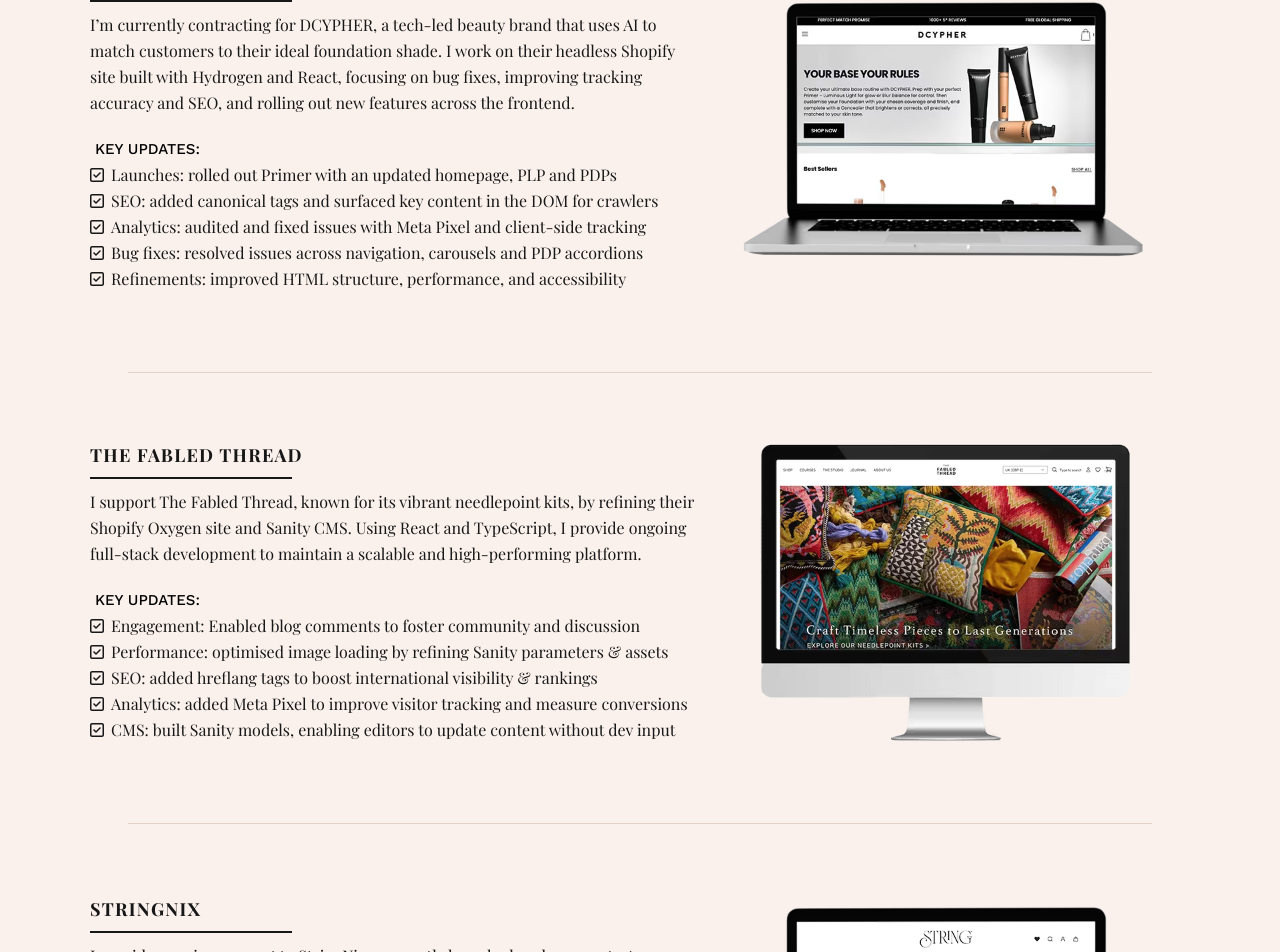
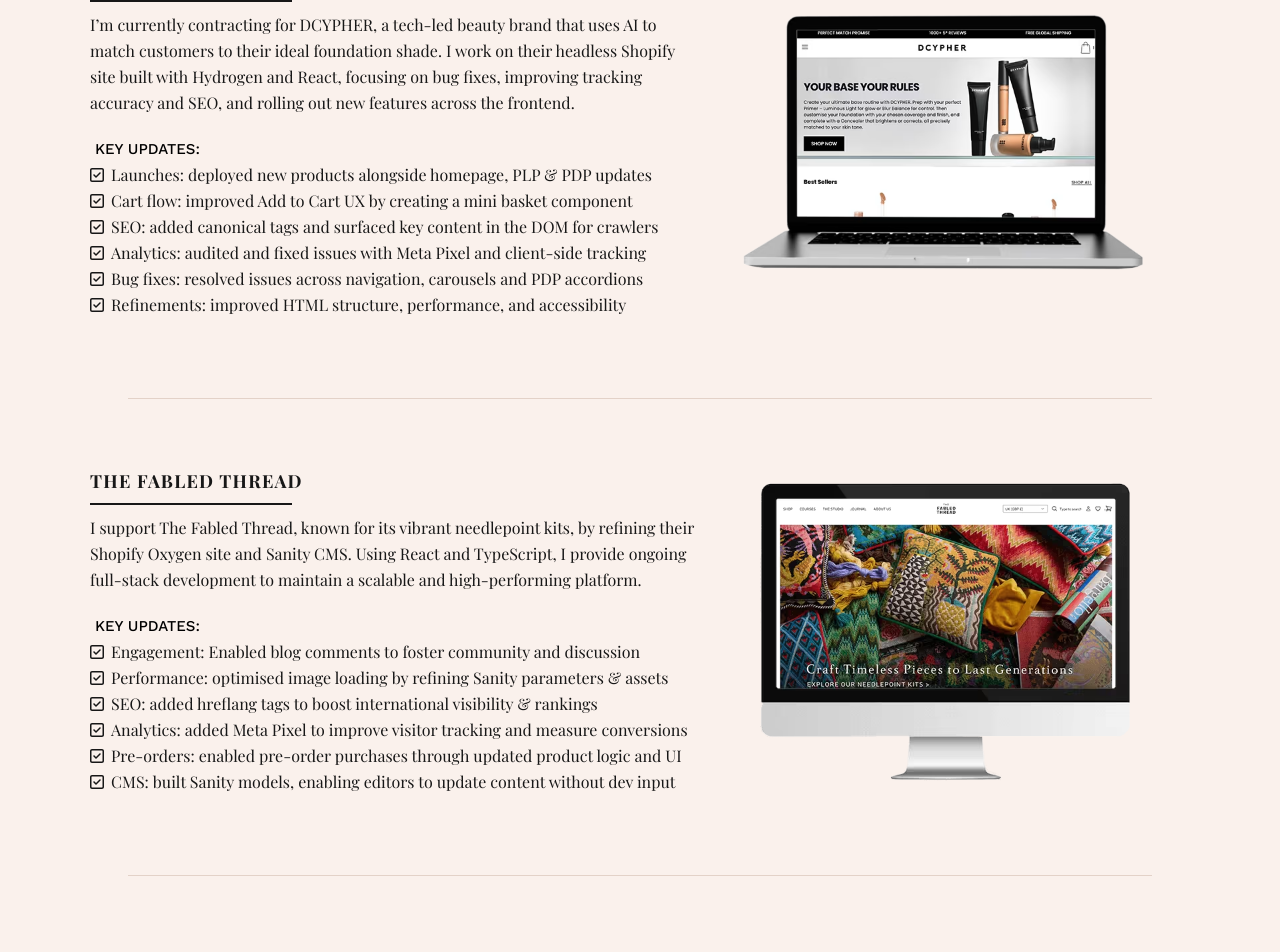
Before and after one commit to lindsayfoley/portfoleyo, a Next.js app: page /portfolio in a window 1280 px wide. Shown: the part 463-1415 px from the top of the page. Built offline with nearby package versions, Linux system fonts and the light colour scheme; a web font is replaced by a local one.

Commit message:
updating portfolio with completed tasks

```diff
--- a/src/constants/porfolio/content.ts
+++ b/src/constants/porfolio/content.ts
@@ -33,7 +33,8 @@ export const PORTFOLIO_CONTENT = {
     description:
       "I’m currently contracting for DCYPHER, a tech-led beauty brand that uses AI to match customers to their ideal foundation shade. I work on their headless Shopify site built with Hydrogen and React, focusing on bug fixes, improving tracking accuracy and SEO, and rolling out new features across the frontend.",
     workCompletedList: [
-      "Launches: rolled out Primer with an updated homepage, PLP and PDPs",
+      "Launches: deployed new products alongside homepage, PLP & PDP updates",
+      "Cart flow: improved Add to Cart UX by creating a mini basket component",
       "SEO: added canonical tags and surfaced key content in the DOM for crawlers",
       "Analytics: audited and fixed issues with Meta Pixel and client-side tracking",
       "Bug fixes: resolved issues across navigation, carousels and PDP accordions",
@@ -57,6 +58,7 @@ export const PORTFOLIO_CONTENT = {
       "Performance: optimised image loading by refining Sanity parameters & assets",
       "SEO: added hreflang tags to boost international visibility & rankings",
       "Analytics: added Meta Pixel to improve visitor tracking and measure conversions",
+      "Pre-orders: enabled pre-order purchases through updated product logic and UI",
       "CMS: built Sanity models, enabling editors to update content without dev input",
     ],
   },
@@ -101,7 +103,7 @@ export const PORTFOLIO_CONTENT = {
   storyStudios: {
     twoColumn: {
       title: "Story Studios",
-      href: "https://hellostorystudios.com",
+      href: "https://hellostorystudios.co",
       theme: colourTheme.highlight,
       image: {
         src: "/portfolio-story-studios.png",
@@ -148,6 +150,7 @@ export const PORTFOLIO_CONTENT = {
     description:
       "I collaborated with Elyse, a brand focused on essential oil blends and holistic wellbeing, to enhance their Squarespace homepage with content-led features designed to build trust and boost engagement.",
     workCompletedList: [
+      "Launches: deployed a new product release with supporting content and assets",
       "Press features: added a carousel of press logos to highlight media coverage",
       "Engagement: integrated Instagram feed to showcase social content",
       "Accessibility: audited site and identified improvements for inclusive design",
@@ -175,7 +178,7 @@ export const PORTFOLIO_CONTENT = {
   },
   chloeJonason: {
     twoColumn: {
-      title: "Chloe Jonason Interiors",
+      title: "Chloe Jonason & Co",
       href: "https://www.chloejonasoninteriors.com/collections/chik-blinds/products/chik-blinds-coloured",
       theme: colourTheme.highlight,
       image: {
@@ -184,8 +187,9 @@ export const PORTFOLIO_CONTENT = {
       },
     },
     description:
-      "I partnered with Chloe Jonason Interiors, a boutique homeware brand that wanted to automate selling bespoke products. By refining the online experience, I helped streamline the shopping process for customers purchasing bespoke blinds.",
+      "I partnered with Chloe Jonason & Co, a boutique homeware brand that wanted to automate selling bespoke products. By refining the online experience, I helped streamline the shopping process for customers purchasing bespoke blinds.",
     workCompletedList: [
+      "Rebrand: executed complete update of domain, branding and connected systems",
       "E-commerce: implemented online purchasing for made-to-measure blinds",
       "Scalability: provided a guide to help the team expand bespoke product listings",
       "Optimisation: reviewed technical setup, discoverability, and ease of use",
--- a/src/pages/portfolio.tsx
+++ b/src/pages/portfolio.tsx
@@ -12,15 +12,15 @@ import { Fragment } from "react";
 const companies = [
   PORTFOLIO_CONTENT.dcypher,
   PORTFOLIO_CONTENT.theFabledThread,
+  PORTFOLIO_CONTENT.chloeJonason,
   PORTFOLIO_CONTENT.stringNix,
   PORTFOLIO_CONTENT.lesterre,
+  PORTFOLIO_CONTENT.storyStudios,
+  PORTFOLIO_CONTENT.elyse,
   PORTFOLIO_CONTENT.theVaHouse,
-  PORTFOLIO_CONTENT.storyStudios,
+  PORTFOLIO_CONTENT.vinito,
+  PORTFOLIO_CONTENT.jpsOriginals,
   PORTFOLIO_CONTENT.duvetHog,
-  PORTFOLIO_CONTENT.elyse,
-  PORTFOLIO_CONTENT.jpsOriginals,
-  PORTFOLIO_CONTENT.chloeJonason,
-  PORTFOLIO_CONTENT.vinito,
   PORTFOLIO_CONTENT.theMews,
   PORTFOLIO_CONTENT.charlotteTilbury,
 ];
```
